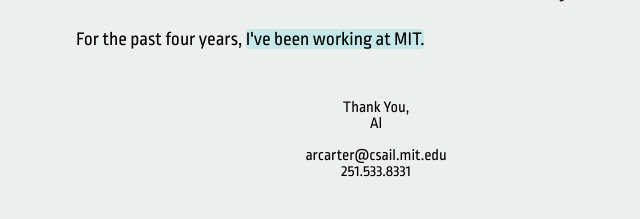
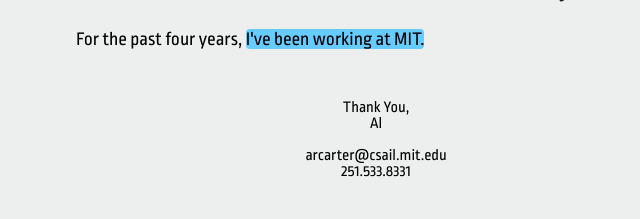
Before and after one commit to RogerTangos/resume, a PHP site: page / in a window 1280 px wide. Shown: the part 470-689 px from the top of the page, without its empty margins (264-904 px from the left). Run offline with PHP 8.4, Linux system fonts and the light colour scheme; some libraries are stand-ins or nearby versions.

Commit message:
update hover colors

```diff
--- a/css/style.css
+++ b/css/style.css
@@ -878,9 +878,10 @@ html {overflow-x:hidden;}
 }
 
 .tText_clickable {
-    background-color:#C6E8E8;
+    background-color:#66CCFF;
     -moz-border-radius: 4px;
     border-radius: 4px;
+    cursor:pointer;
 }
 
 .tText_backClickable {
@@ -894,7 +895,7 @@ html {overflow-x:hidden;}
 }
 
 .tText_clickable:hover {
-    background-color:#8BA2A2;
+    background-color:#6699FF;
 }
 
 .outer-div
```
